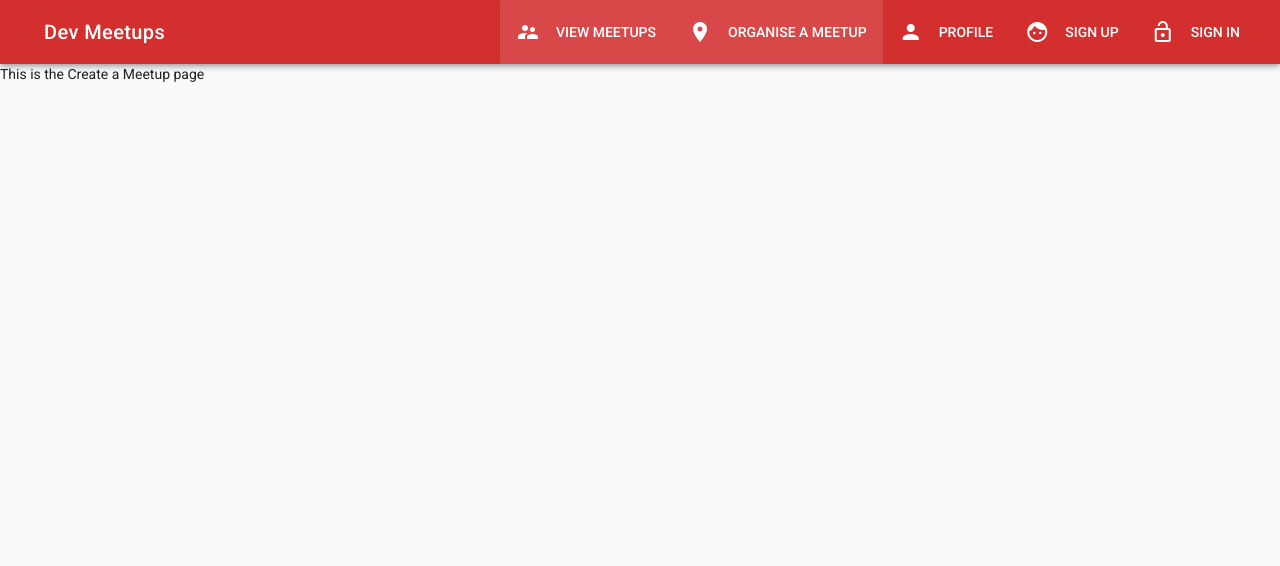
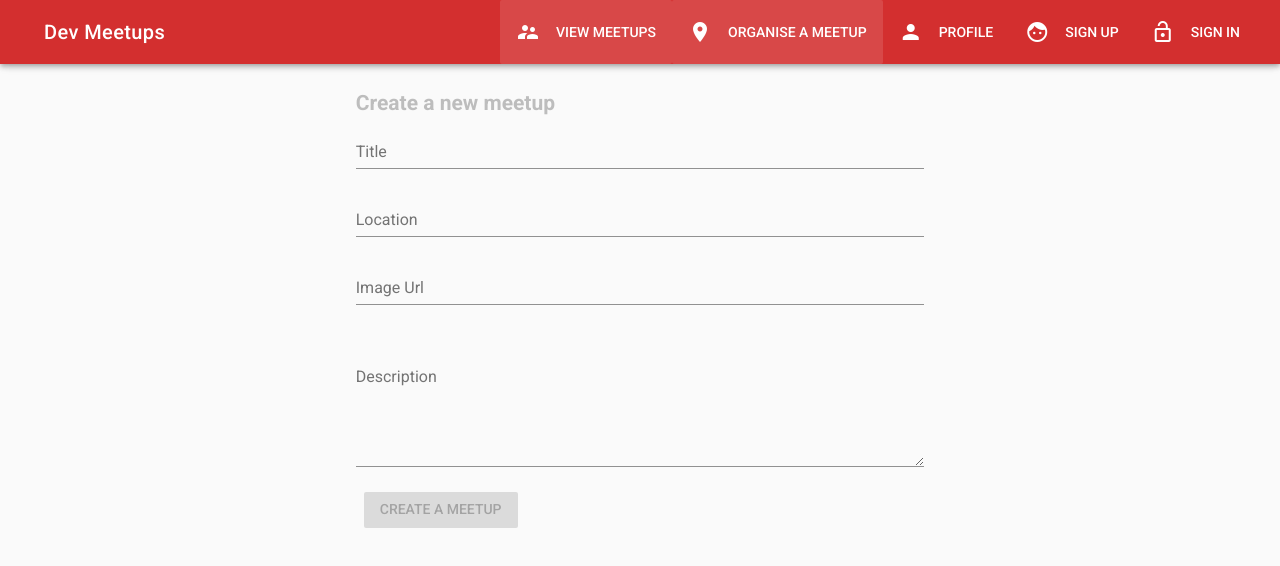
Before and after one commit to agathaco/vue-meetup-app, a Vue app: page /meetups/new in a window 1280 px wide. Shown: the top 566 px of the page. Built offline with nearby package versions, Linux system fonts and the light colour scheme.

Commit message:
implemented new meetup form

```diff
--- a/src/components/Meetup/CreateMeetup.vue
+++ b/src/components/Meetup/CreateMeetup.vue
@@ -1,11 +1,92 @@
 <template>
-    <div>
-        <p>This is the Create a Meetup page</p>
-    </div>
+  <v-container>
+    <v-layout>
+      <v-flex xs12 sm6 offset-sm3>
+        <h2 class="secondary--text">Create a new meetup</h2>
+      </v-flex>
+    </v-layout>
+    <v-layout row>
+      <v-flex xs12>
+        <v-form ref="form" lazy-validation @submit.prevent="onCreateMeetup">
+          <v-layout row>
+            <v-flex xs12 sm6 offset-sm3>
+              <v-text-field name="title" label="Title" id="title" v-model="title" required>
+              </v-text-field>
+            </v-flex>
+          </v-layout>
+          <v-layout row>
+            <v-flex xs12 sm6 offset-sm3>
+              <v-text-field name="location" label="Location" id="location" v-model="location" required>
+              </v-text-field>
+            </v-flex>
+          </v-layout>
+          <v-layout row>
+            <v-flex xs12 sm6 offset-sm3>
+              <v-text-field name="imageUrl" label="Image Url" id="image-url" v-model="imageUrl" required>
+              </v-text-field>
+            </v-flex>
+          </v-layout>
+          <v-layout row>
+            <v-flex xs12 sm6 offset-sm3>
+              <img :src="imageUrl" height="200">
+            </v-flex>
+          </v-layout>
+          <v-layout row>
+            <v-flex xs12 sm6 offset-sm3>
+              <v-text-field name="description" label="Description" id="description" v-model="description" required multi-line>
+              </v-text-field>
+            </v-flex>
+          </v-layout>
+          <v-layout row>
+            <v-flex xs12 sm6 offset-sm3>
+              <v-btn class="primary"
+              type="submit"
+              :disabled="!formIsValid">Create a meetup</v-btn>
+            </v-flex>
+          </v-layout>
+        </v-form>
+
+      </v-flex>
+    </v-layout>
+  </v-container>
 </template>
 
 <script>
-
+  export default {
+    data() {
+      return {
+        title: '',
+        location: '',
+        imageUrl: '',
+        description: '',
+      }
+    },
+    computed: {
+      formIsValid() {
+        return this.title !== '' &&
+          this.location !== '' &&
+          this.imageUrl !== '' &&
+          this.description !== '';
+      }
+    },
+    methods: {
+      onCreateMeetup() {
+        if (!this.formIsValid) {
+          return;
+        }
+        // creating a js object and storing the data defined above in data(). then we can pass this object in our store with dispatch
+        const meetupData = {
+          title: this.title,
+          location: this.location,
+          imageUrl: this.imageUrl,
+          description: this.description,
+          date: new Date(),
+        }
+        this.$store.dispatch('createMeetup', meetupData); //'createMeetup' is the action, not the mutation
+        this.$router.push('/meetups');
+      }
+    },
+  }
 </script>
 
 <style>
--- a/src/store/index.js
+++ b/src/store/index.js
@@ -34,10 +34,24 @@
     },
   },
   mutations: {
+    createMeetup(state, payload) {
+      state.loadedMeetups.push(payload);
+    }
 
   },
   actions: {
-
+    createMeetup({commit}, payload) {
+      const meetup = { //creating the meetup object isnt necessary, we could pass playload directly
+        title: payload.title,
+        location: payload.location,
+        imageUrl: payload.imageUrl,
+        description: payload.description,
+        date: payload.date,
+        id: "hjghkjgkhjg"
+      }
+      // Reach out to firebase and store it
+      commit('createMeetup', meetup) // 'createMeetup is the mutation above
+    }
   },
   getters: {
     loadedMeetups: (state) => {  //sort all meetups by date
@@ -48,15 +62,13 @@
     loadedMeetup: (state) => { //load a meetup by id
       return (meetupId) => {
         return state.loadedMeetups.find(meetup => {
-          return meetup.id === meetupId; //returns true if the id of the meetup matches the id we passed above (meetupId)
-        })
-      }
+          return meetup.id === meetupId;
+          //returns true if the id of the meetup matches the id we passed above (meetupId)
+        });
+      };
     },
     featuredMeetups(state, getters) {
-      return getters.loadedMeetups.slice(0,5);
-
-    }
-
-
+      return getters.loadedMeetups.slice(0, 5);
+    },
   },
 });
```
